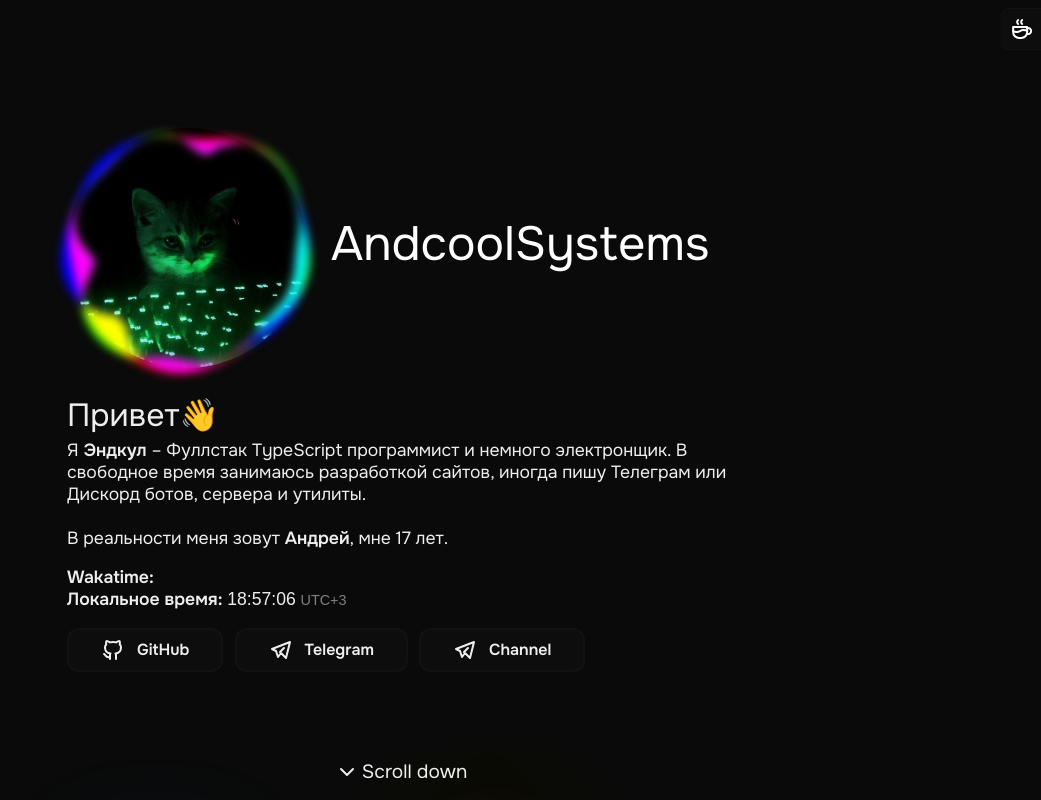
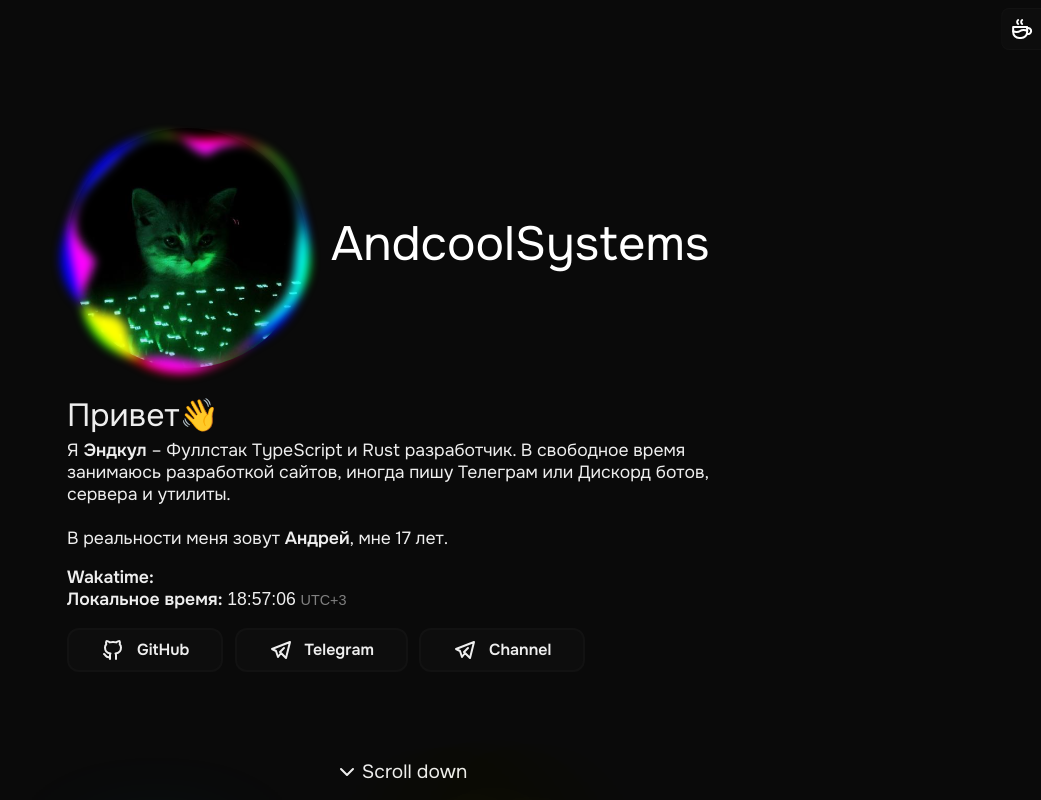
Before and after one commit to Andcool-Systems/andcool-site-v3, a Next.js app: page / in a window 1280 px wide. Shown: the top 800 px of the page, without its empty margins (239-1280 px from the left). Built offline with nearby package versions, Linux system fonts and the light colour scheme; no server answers; a web font is replaced by a local one.

Commit message:
fix: update personal description in Home component

```diff
--- a/app/client.tsx
+++ b/app/client.tsx
@@ -149,10 +149,10 @@ export default function Home(props: {
                     <div className={styles.hello}>
                         <h2>Привет👋</h2>
                         <p style={{ marginTop: '3px' }}>
-                            Я <b>Эндкул</b> – Фуллстак TypeScript программист и
-                            немного электронщик. В свободное время занимаюсь
-                            разработкой сайтов, иногда пишу Телеграм или Дискорд
-                            ботов, сервера и утилиты.
+                            Я <b>Эндкул</b> – Фуллстак TypeScript и Rust
+                            разработчик. В свободное время занимаюсь разработкой
+                            сайтов, иногда пишу Телеграм или Дискорд ботов,
+                            сервера и утилиты.
                             <br />
                             <br />В реальности меня зовут <b>Андрей</b>, мне{' '}
                             <StaticTooltip title="7 Сентября 2007г.">
```
